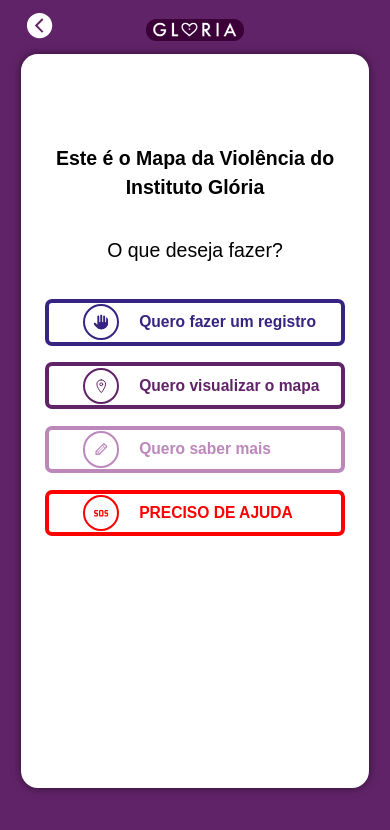
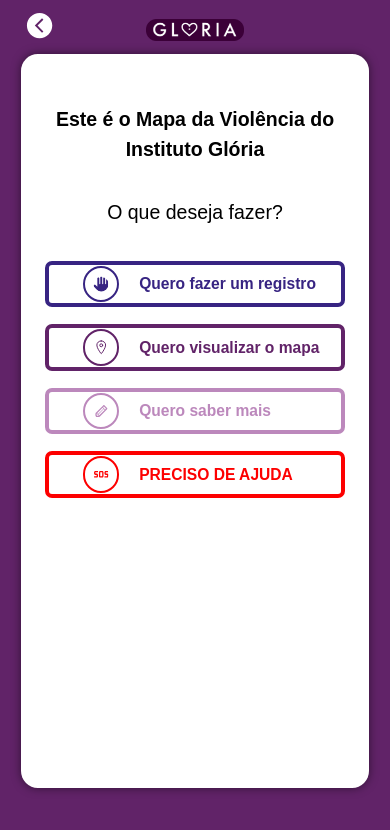
Before and after one commit to anajbsouza/Mapa-da-Violencia, a React (Vite) app in the folder frontend/: page /what-to-do in a window 390 px wide. Shown: the top 830 px of the page. Built offline with nearby package versions, Linux system fonts and the light colour scheme; the HTML template or start-up script is replaced by a standard one.

Commit message:
feat: WhatToDoPage responsivity

```diff
--- a/frontend/src/styles/WhatToDoPage.css
+++ b/frontend/src/styles/WhatToDoPage.css
@@ -7,7 +7,7 @@
     margin: 2em 0;
 
     .intro-title{
-        margin-top: 5vh;
+        margin-top: 1vw;
     }
 
     .question{
```
